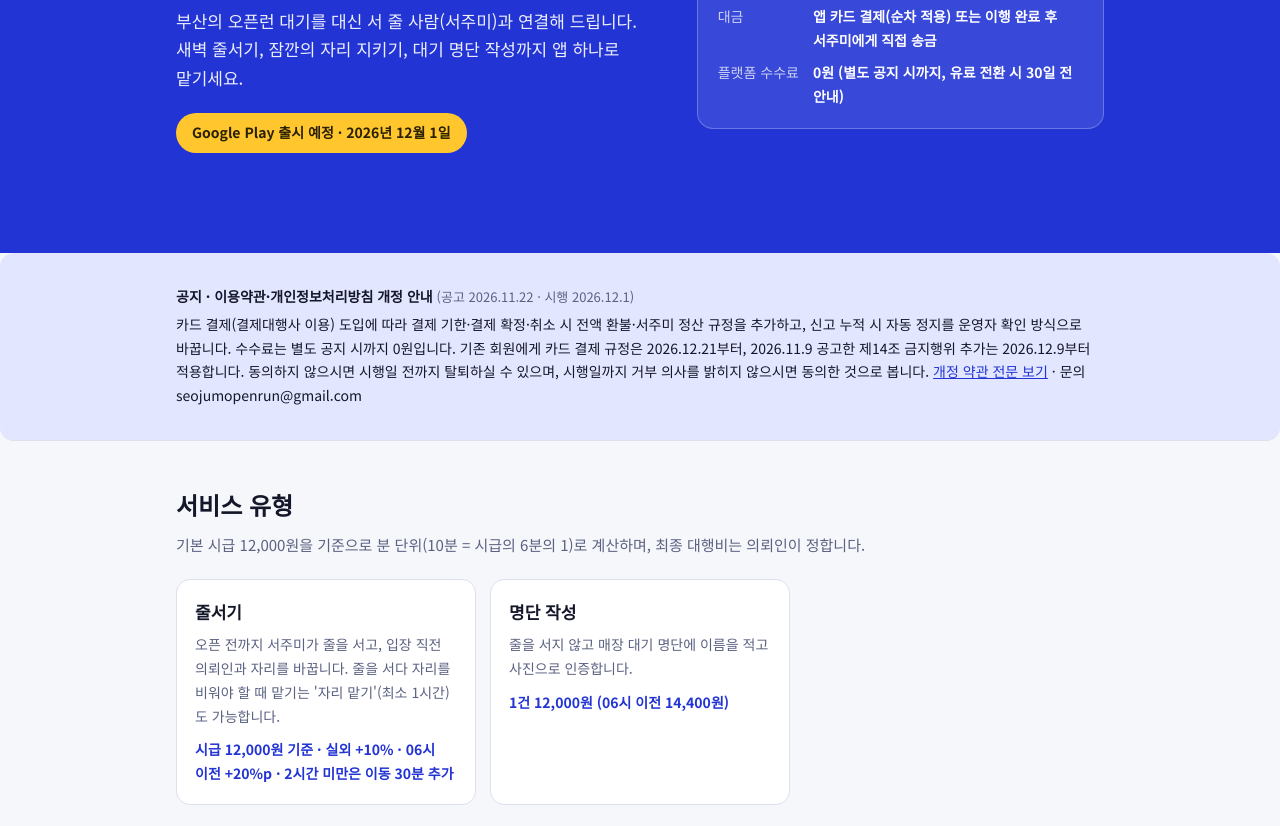
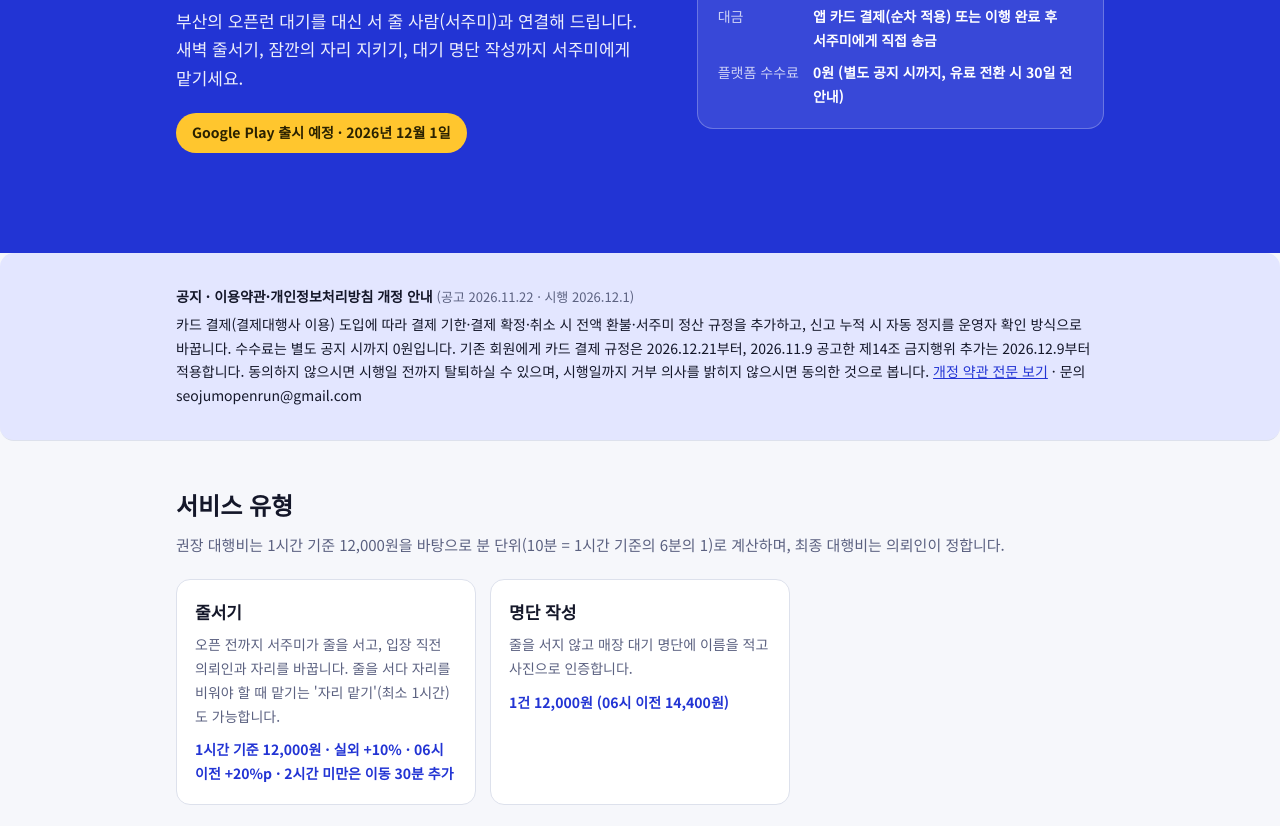
Before and after one commit to seojum-app/seojum-app.github.io, a plain HTML site: page index.html in a window 1280 px wide. Shown: the part 286-1112 px from the top of the page. Drawn offline with Linux system fonts and the light colour scheme.

Commit message:
Add files via upload

```diff
--- a/index.html
+++ b/index.html
@@ -62,7 +62,7 @@ footer p{margin:2px 0}
 <nav class="menu" aria-label="주요 메뉴"><a href="index.html#service">서비스</a><a href="index.html#how">이용 방법</a><a href="index.html#refund">환불 안내</a><a href="terms.html">이용약관</a><a href="privacy.html"><b>개인정보처리방침</b></a></nav>
 </div></header><section class="hero"><div class="wrap">
 <div><h1>줄은 서주미가,<br>입장은 내가.</h1>
-<p>부산의 오픈런 대기를 대신 서 줄 사람(서주미)과 연결해 드립니다. 새벽 줄서기, 잠깐의 자리 지키기, 대기 명단 작성까지 앱 하나로 맡기세요.</p>
+<p>부산의 오픈런 대기를 대신 서 줄 사람(서주미)과 연결해 드립니다. 새벽 줄서기, 잠깐의 자리 지키기, 대기 명단 작성까지 서주미에게 맡기세요.</p>
 <span class="pill">Google Play 출시 예정 · 2026년 12월 1일</span></div>
 <div class="hero-card"><dl>
 <dt>서비스 지역</dt><dd>부산광역시 16개 구·군</dd>
@@ -71,9 +71,9 @@ footer p{margin:2px 0}
 <dt>플랫폼 수수료</dt><dd>0원 (별도 공지 시까지, 유료 전환 시 30일 전 안내)</dd>
 </dl></div></div></section><section class="notice"><div class="wrap"><strong>공지 · 이용약관·개인정보처리방침 개정 안내</strong> <span>(공고 2026.11.22 · 시행 2026.12.1)</span><p>카드 결제(결제대행사 이용) 도입에 따라 결제 기한·결제 확정·취소 시 전액 환불·서주미 정산 규정을 추가하고, 신고 누적 시 자동 정지를 운영자 확인 방식으로 바꿉니다. 수수료는 별도 공지 시까지 0원입니다. 기존 회원에게 카드 결제 규정은 2026.12.21부터, 2026.11.9 공고한 제14조 금지행위 추가는 2026.12.9부터 적용합니다. 동의하지 않으시면 시행일 전까지 탈퇴하실 수 있으며, 시행일까지 거부 의사를 밝히지 않으시면 동의한 것으로 봅니다. <a href="terms.html">개정 약관 전문 보기</a> · 문의 seojumopenrun@gmail.com</p></div></section>
 <section id="service"><div class="wrap">
-<h2>서비스 유형</h2><p class="lead">기본 시급 12,000원을 기준으로 분 단위(10분 = 시급의 6분의 1)로 계산하며, 최종 대행비는 의뢰인이 정합니다.</p>
+<h2>서비스 유형</h2><p class="lead">권장 대행비는 1시간 기준 12,000원을 바탕으로 분 단위(10분 = 1시간 기준의 6분의 1)로 계산하며, 최종 대행비는 의뢰인이 정합니다.</p>
 <div class="cards">
-<div class="card"><h3>줄서기</h3><p>오픈 전까지 서주미가 줄을 서고, 입장 직전 의뢰인과 자리를 바꿉니다. 줄을 서다 자리를 비워야 할 때 맡기는 '자리 맡기'(최소 1시간)도 가능합니다.</p><div class="price">시급 12,000원 기준 · 실외 +10% · 06시 이전 +20%p · 2시간 미만은 이동 30분 추가</div></div>
+<div class="card"><h3>줄서기</h3><p>오픈 전까지 서주미가 줄을 서고, 입장 직전 의뢰인과 자리를 바꿉니다. 줄을 서다 자리를 비워야 할 때 맡기는 '자리 맡기'(최소 1시간)도 가능합니다.</p><div class="price">1시간 기준 12,000원 · 실외 +10% · 06시 이전 +20%p · 2시간 미만은 이동 30분 추가</div></div>
 
 <div class="card"><h3>명단 작성</h3><p>줄을 서지 않고 매장 대기 명단에 이름을 적고 사진으로 인증합니다.</p><div class="price">1건 12,000원 (06시 이전 14,400원)</div></div>
 </div></div></section>
```
